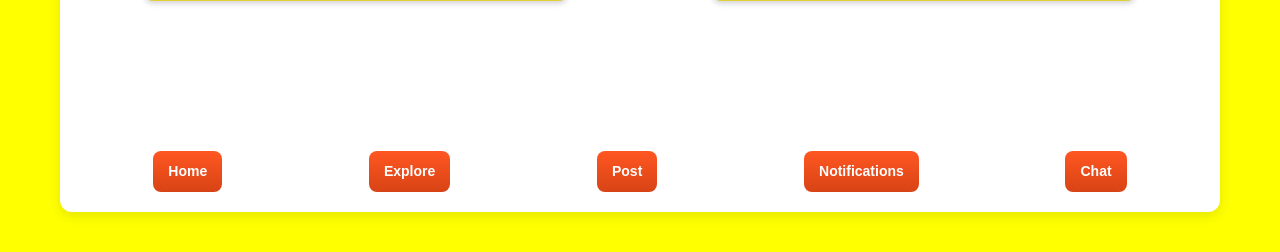
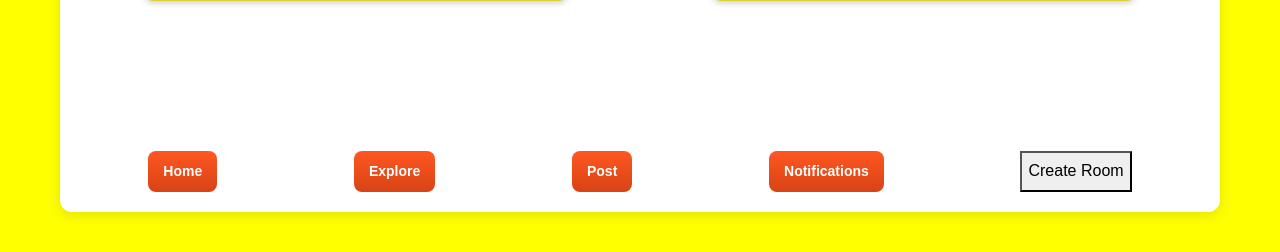
Before and after one commit to Piyush105454/swap-eat, a Django app: template templates/home2.html in a window 1280 px wide. Shown: the part 847-1099 px from the top of the page. Run offline with Django 3.2, Linux system fonts and the light colour scheme; the template is opened without the code that fills it, so the values that code supplies are empty.

Commit message:
Update home2.html

```diff
--- a/templates/home2.html
+++ b/templates/home2.html
@@ -148,7 +148,7 @@ body {
           <a href="{% url 'explore' %}" class="explore">Explore</a>
           <a href="{% url 'postmeal' %}" class="post">Post</a>
           <a href="{% url 'Home'%}" class="notifications">Notifications</a>
-          <a href="{% url 'chat' %}" class="chat">Chat</a>
+          <button class= "chat" onclick="location.href='{% url 'create-room' %}'">Create Room</button>
         </nav>
       </section>
     </div>
```
